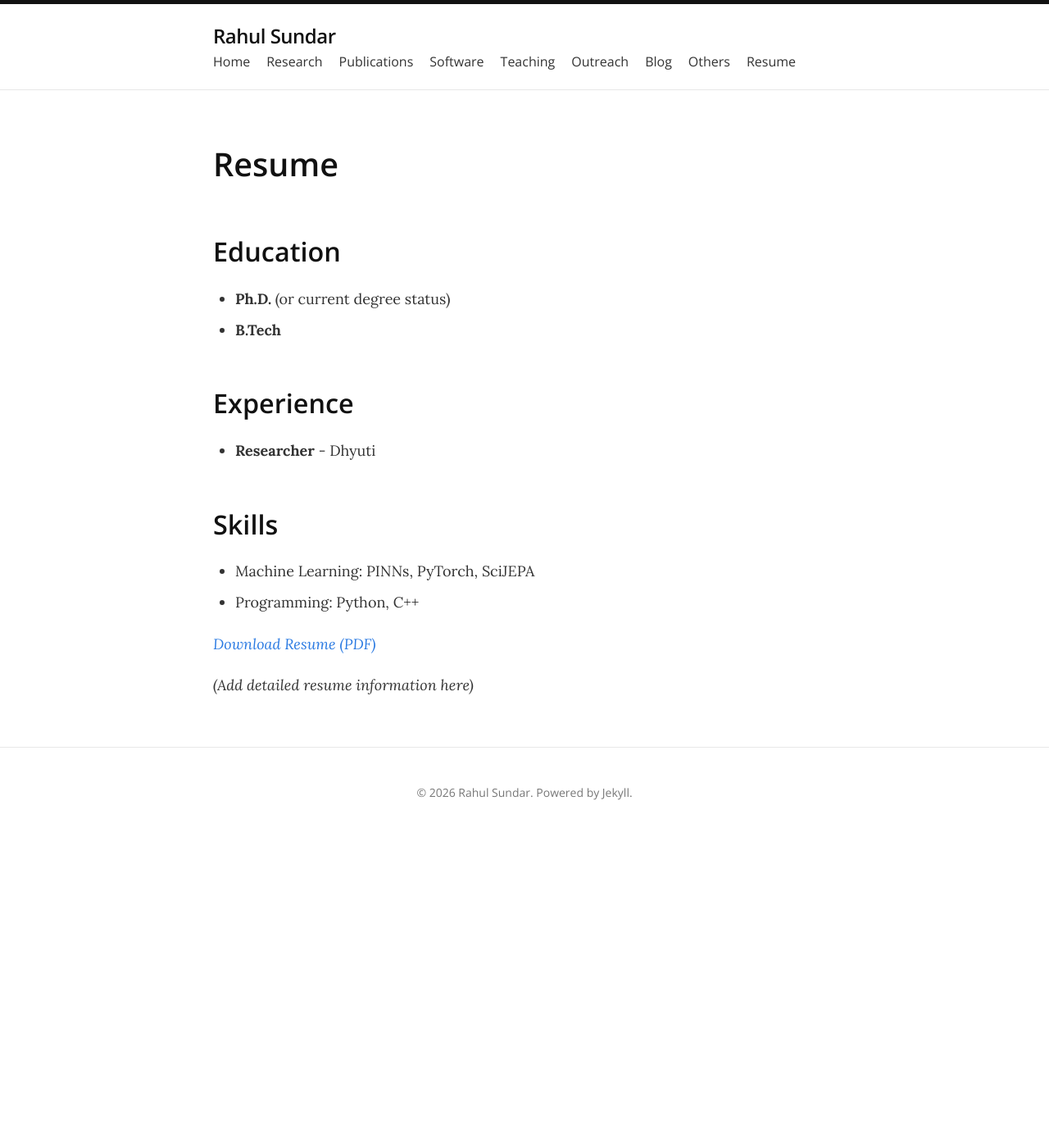
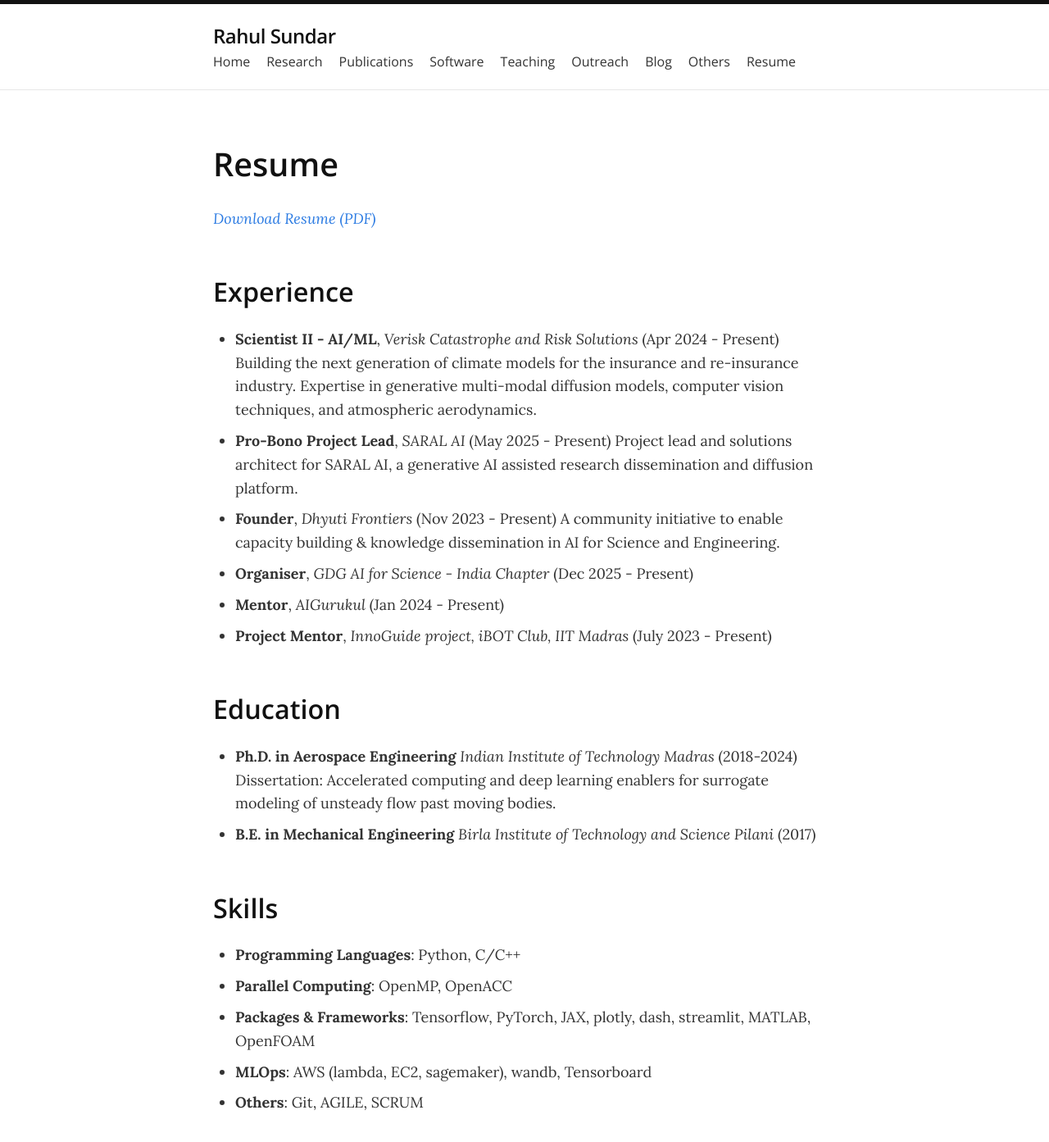
Before and after one commit to RahulSundar/rahulsundar.github.io, a Jekyll site: the page built from resume.md, in a window 1280 px wide and 1400 px high. Shown: the top 1393 px of the window at 82% size. Built offline with Jekyll 4.4.1, drawn with Linux system fonts in a browser that asks for light colours; some of the changed text lies outside the part shown.

Commit message:
Parse resume to update content and add outreach sub-pages

```diff
--- a/resume.md
+++ b/resume.md
@@ -5,17 +5,38 @@ title: Resume
 
 # Resume
 
-## Education
-- **Ph.D.** (or current degree status)
-- **B.Tech**
+*[Download Resume (PDF)](/assets/RahulSundar_Resume.pdf)*
 
 ## Experience
-- **Researcher** - Dhyuti
+- **Scientist II - AI/ML**, *Verisk Catastrophe and Risk Solutions* (Apr 2024 - Present)
+  Building the next generation of climate models for the insurance and re-insurance industry. Expertise in generative multi-modal diffusion models, computer vision techniques, and atmospheric aerodynamics.
+- **Pro-Bono Project Lead**, *SARAL AI* (May 2025 - Present)
+  Project lead and solutions architect for SARAL AI, a generative AI assisted research dissemination and diffusion platform.
+- **Founder**, *Dhyuti Frontiers* (Nov 2023 - Present)
+  A community initiative to enable capacity building & knowledge dissemination in AI for Science and Engineering.
+- **Organiser**, *GDG AI for Science - India Chapter* (Dec 2025 - Present)
+- **Mentor**, *AIGurukul* (Jan 2024 - Present)
+- **Project Mentor**, *InnoGuide project, iBOT Club, IIT Madras* (July 2023 - Present)
+
+## Education
+- **Ph.D. in Aerospace Engineering**
+  *Indian Institute of Technology Madras* (2018-2024)
+  Dissertation: Accelerated computing and deep learning enablers for surrogate modeling of unsteady flow past moving bodies.
+- **B.E. in Mechanical Engineering**
+  *Birla Institute of Technology and Science Pilani* (2017)
 
 ## Skills
-- Machine Learning: PINNs, PyTorch, SciJEPA
-- Programming: Python, C++
+- **Programming Languages**: Python, C/C++
+- **Parallel Computing**: OpenMP, OpenACC
+- **Packages & Frameworks**: Tensorflow, PyTorch, JAX, plotly, dash, streamlit, MATLAB, OpenFOAM
+- **MLOps**: AWS (lambda, EC2, sagemaker), wandb, Tensorboard
+- **Others**: Git, AGILE, SCRUM
 
-*[Download Resume (PDF)](/assets/RahulSundar_Resume.pdf)*
-
-*(Add detailed resume information here)*
+## Hackathons & Workshops
+- Advanced course - Winter School on Deep Learning (WSDL 2023 - ISI Kolkata)
+- OpenFOAM ML Hackathon 2022 & 2023
+- EEML 2021 (Online)
+- CDAC-AI for Science bootcamp, 2021
+- CDAC GPU hackathon, 2020
+- ACM winter school on High Performance Computing, 2019 (IIT Kanpur)
+- DAML 2019 (IISER Tirupati)
```
Also changed, not shown: dhyuti.md (added, +13 -0 lines), gdg.md (added, +12 -0 lines), index.md (+3 -1 lines), outreach.md (+9 -3 lines), publications.md (+12 -7 lines), research.md (+2 -2 lines), saralai.md (added, +14 -0 lines).
